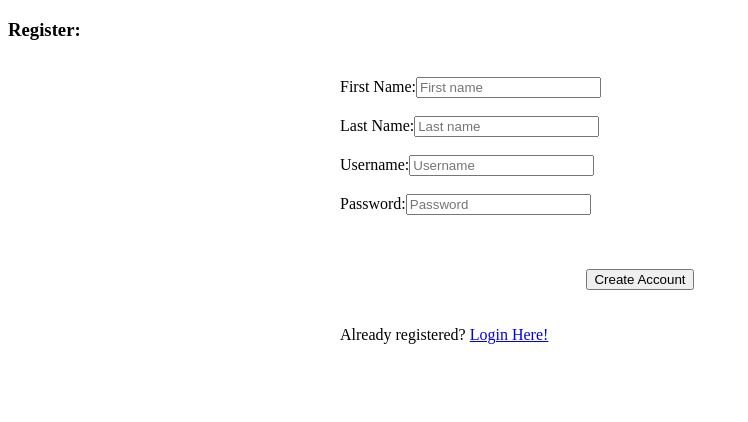
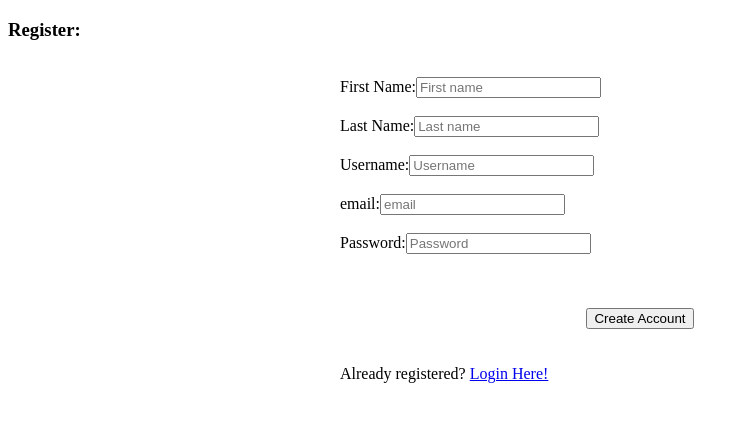
Before and after one commit to bethel-school-of-technology/team-faith-stack-frontend, an Angular app: page /register in a window 1280 px wide. Shown: the top 422 px of the page, without its empty margins (0-748 px from the left). Built offline with nearby package versions, Linux system fonts and the light colour scheme.

Commit message:
new connections

```diff
--- a/src/app/Components/register/register.component.html
+++ b/src/app/Components/register/register.component.html
@@ -23,6 +23,12 @@
     </div>
     <br>
     <div class="form-group">
+        <label for="email">email:</label>
+         <input type="text" class="form-control" id="email" placeholder="email"
+            [(ngModel)]="newUser.email" #email="ngModel">
+    </div>
+    <br>
+    <div class="form-group">
         <label for="password">Password:</label>
          <input type="text" class="form-control" id="password" placeholder="Password"
             [(ngModel)] ="newUser.password" #password="ngModel">
--- a/src/app/components/user/post/post.component.html
+++ b/src/app/components/user/post/post.component.html
@@ -1 +1,10 @@
-<p>post works!</p>
+<nav>
+
+</nav>
+
+<h3>Profile:</h3>
+
+<Form>
+
+
+</Form>
--- a/src/app/services/users.service.ts
+++ b/src/app/services/users.service.ts
@@ -32,8 +32,8 @@ export class UsersService implements CanActivate {
   }
 
   // for new users to register
-  addUser(newUser: user): Observable<any> {
-    return this.http.post<any>(`${this.apiServerUrl}/api/users/add`, newUser);
+  addUser(newUser: user) {
+    return this.http.post(`https://localhost:7102/api/Users`, newUser);
   }
 
   // for user to login
@@ -42,7 +42,7 @@ export class UsersService implements CanActivate {
       username,
       password
     }
-    return this.http.post<any>(`${this.apiServerUrl}/login`, loginInfo, { observe: 'response' })
+    return this.http.post<any>(`https://localhost:7102/api/Login`, loginInfo, { observe: 'response' })
   }
 
   // gets user data from backend to display on user's Home page
```
